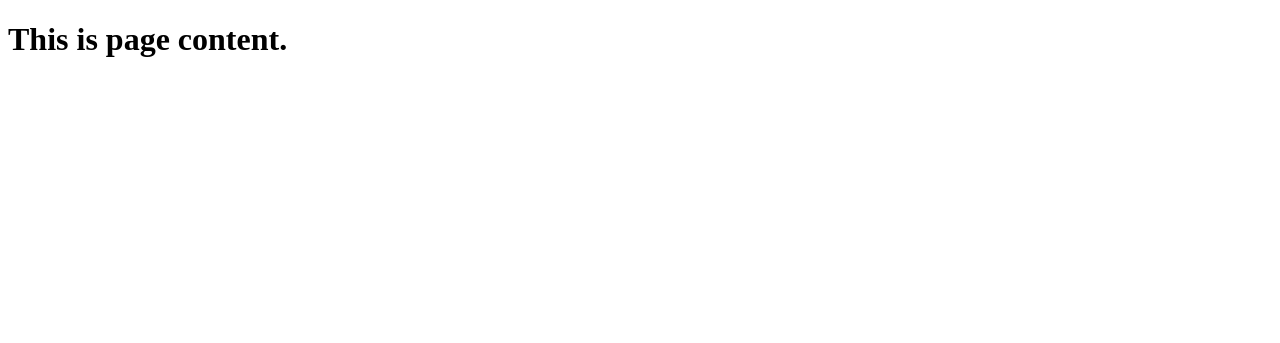
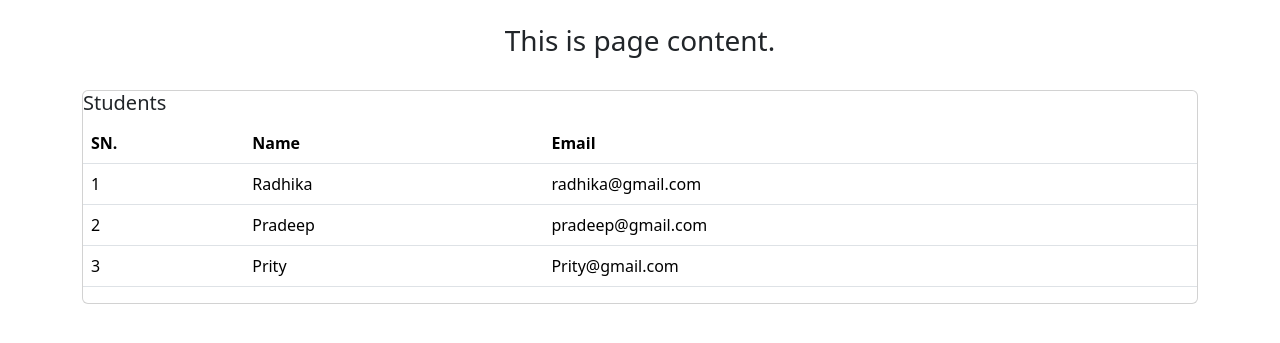
Before and after one commit to panditprogrammer/Django, a Django app: page / in a window 1280 px wide. Shown: the top 343 px of the page. Run offline with Django 4.2, Linux system fonts and the light colour scheme.

Commit message:
bootstrap css , iterate data in html templates

```diff
--- a/djangotutorials/views.py
+++ b/djangotutorials/views.py
@@ -6,8 +6,14 @@ def index(request):
 
 # render html file
 def indexHtml(request):
+    # pass dynamic data  to html template
     data = {
         "title":"This is home  page title.",
-        "pageContent":"This is page content."
+        "pageContent":"This is page content.",
+        "Students":[
+            {"name":"Radhika","email":"radhika@gmail.com"},
+            {"name":"Pradeep","email":"pradeep@gmail.com"},
+            {"name":"Prity","email":"Prity@gmail.com"},
+        ]
     }
     return render(request,"index.html",data)
--- a/templates/index.html
+++ b/templates/index.html
@@ -1,12 +1,41 @@
 <!DOCTYPE html>
 <html lang="en">
-<head>
-    <meta charset="UTF-8">
-    <meta http-equiv="X-UA-Compatible" content="IE=edge">
-    <meta name="viewport" content="width=device-width, initial-scale=1.0">
-    <title>{{title}}</title>
-</head>
-<body>
-    <h1>{{pageContent}}</h1>
-</body>
+  <head>
+    <meta charset="UTF-8" />
+    <meta http-equiv="X-UA-Compatible" content="IE=edge" />
+    <meta name="viewport" content="width=device-width, initial-scale=1.0" />
+    <title>{{ title }}</title>
+    {% comment %}bootstrap css {% endcomment %}
+    <link href="https://cdn.jsdelivr.net/npm/bootstrap@5.3.0-alpha1/dist/css/bootstrap.min.css" rel="stylesheet" integrity="sha384-GLhlTQ8iRABdZLl6O3oVMWSktQOp6b7In1Zl3/Jr59b6EGGoI1aFkw7cmDA6j6gD" crossorigin="anonymous" />
+  </head>
+
+  <body>
+    <div class="container">
+      <div class="text-center py-4">
+        <h1 class="h3">{{ pageContent }}</h1>
+      </div>
+
+      <div class="card">
+        <h1 class="card-heading h5">Students</h1>
+        <table class="table">
+          <thead>
+            <tr>
+              <th>SN.</th>
+              <th>Name</th>
+              <th>Email</th>
+            </tr>
+          </thead>
+          <tbody>
+            {% for student in Students %}
+              <tr>
+                <td>{{ forloop.counter }}</td>
+                <td>{{ student.name }}</td>
+                <td>{{ student.email }}</td>
+              </tr>
+            {% endfor %}
+          </tbody>
+        </table>
+      </div>
+    </div>
+  </body>
 </html>
```
